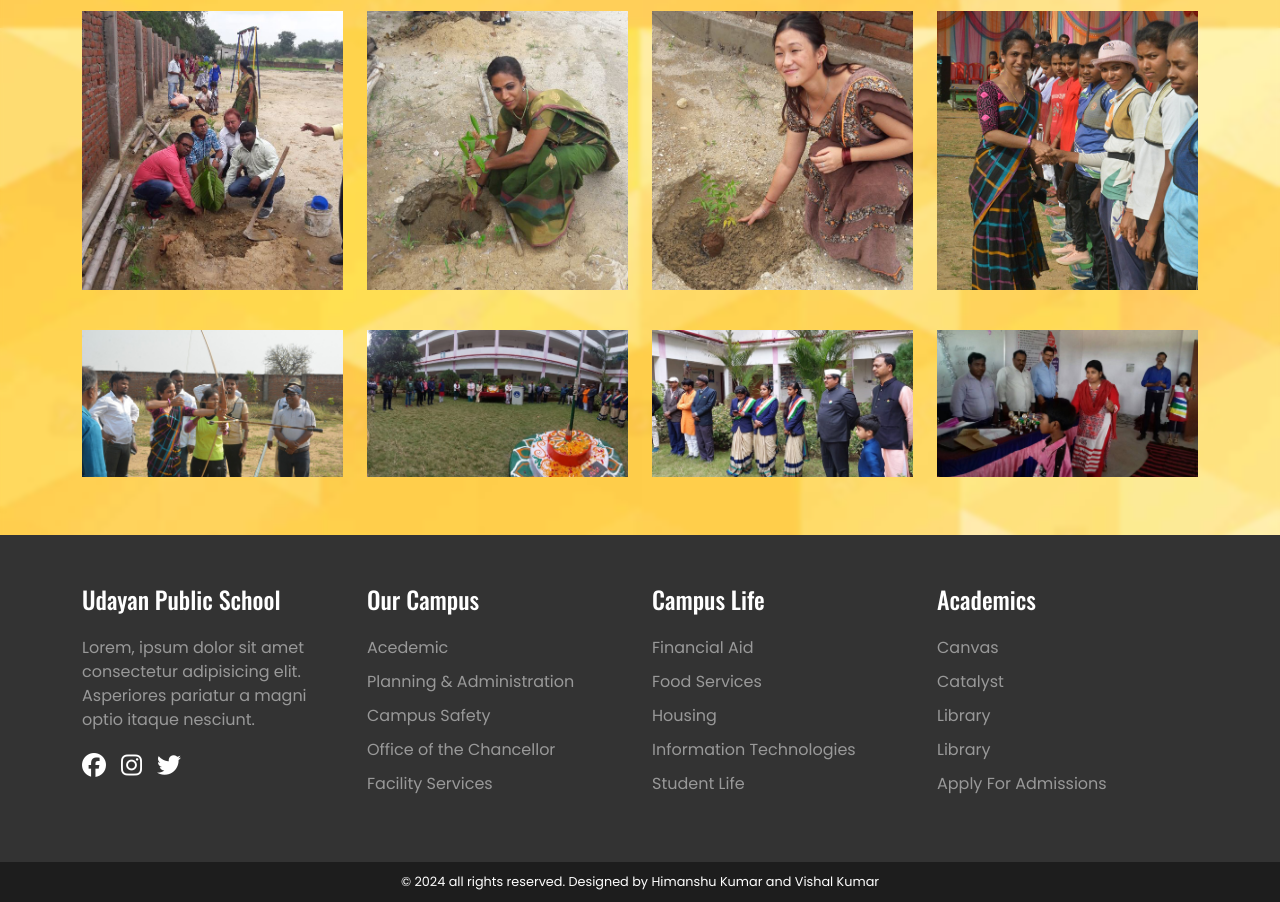
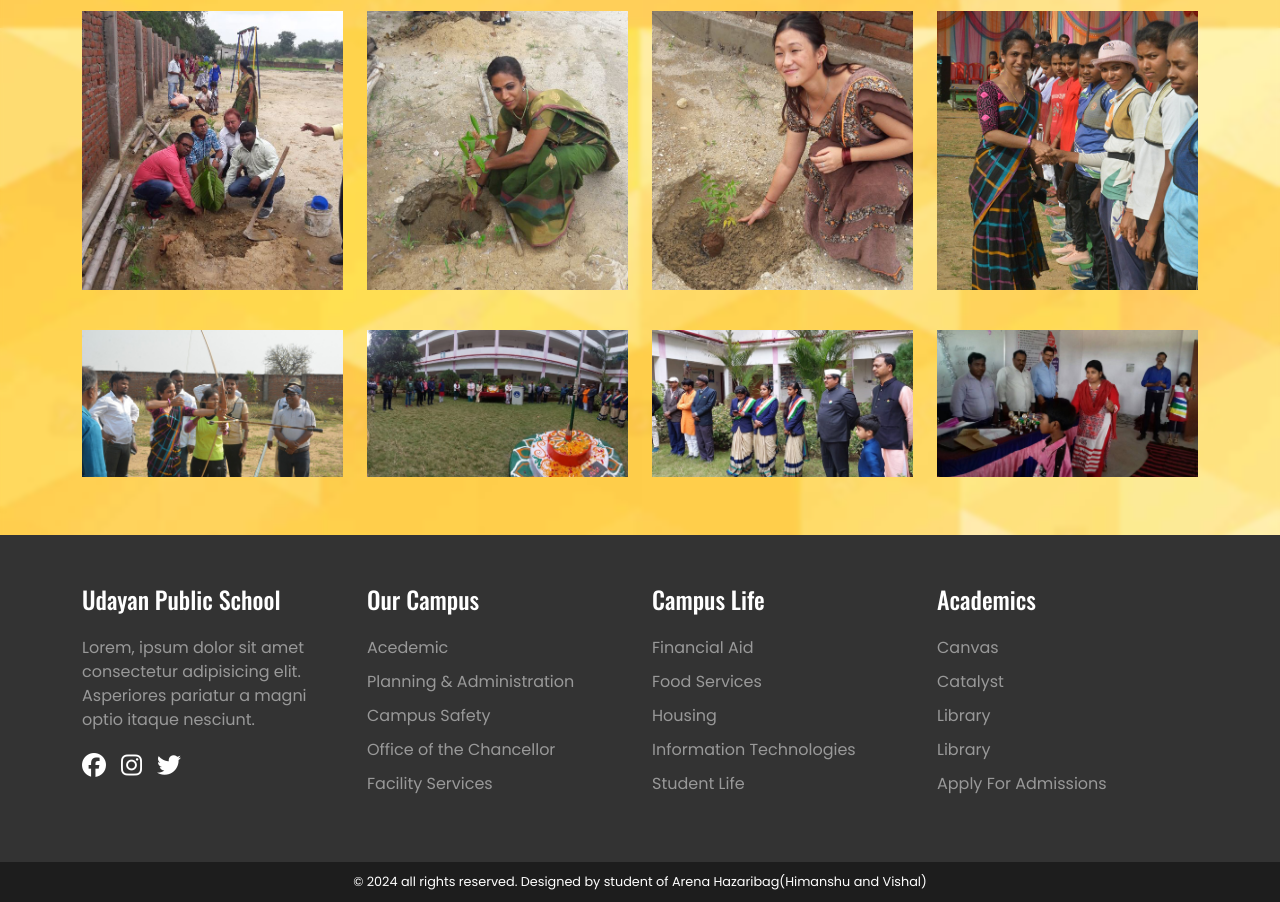
Before and after one commit to atanuray2001/school-project, a plain HTML site: page index.html in a window 1280 px wide. Shown: the part 1740-2642 px from the top of the page. Drawn offline with nearby package versions, Linux system fonts and the light colour scheme.

Commit message:
Update index.html

```diff
--- a/index.html
+++ b/index.html
@@ -246,7 +246,7 @@
     </footer>
 
     <div class="copyright">
-        <p class="text-center m-0">© 2024 all rights reserved. Designed by Himanshu Kumar and Vishal Kumar</p>
+        <p class="text-center m-0">© 2024 all rights reserved. Designed by student of Arena Hazaribag(Himanshu and Vishal)</p>
     </div>
 
 
```
